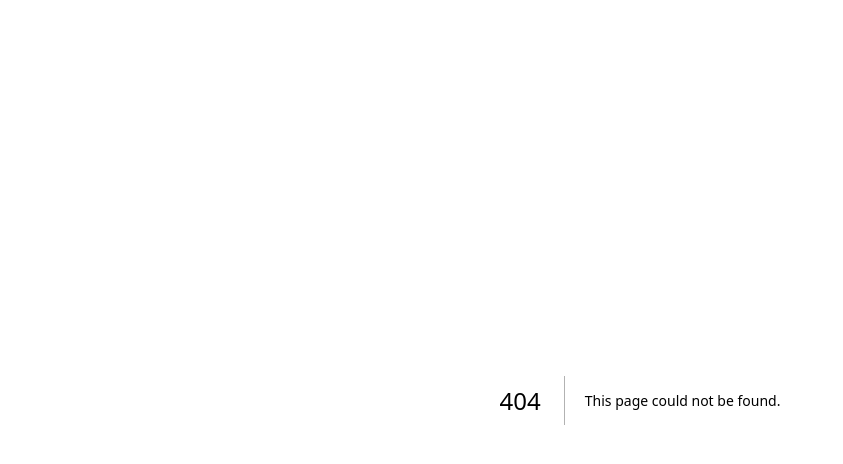
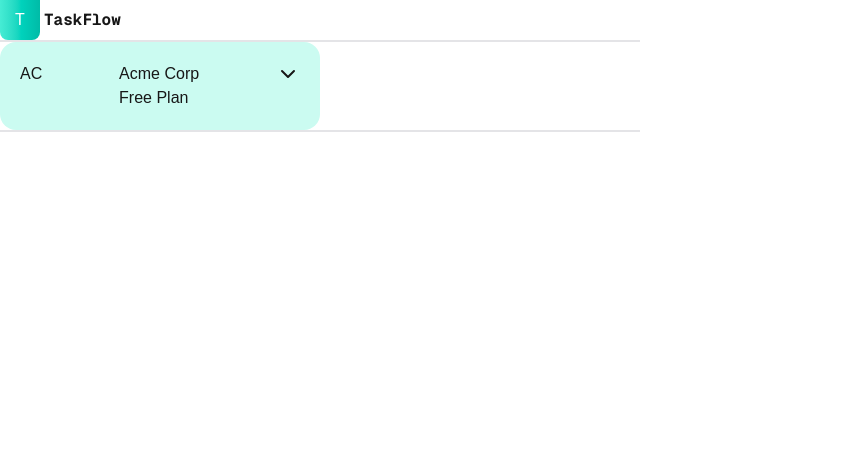
Before and after one commit to FaithAchieng/TaskFlow, a Next.js app: page /dashboard in a window 1280 px wide. Before the commit this address had no page. Shown: the top 464 px of the page, without its empty margins (0-843 px from the left). Built offline with nearby package versions, Linux system fonts and the light colour scheme.

Commit message:
created the sidebar

```diff
--- a/app/components/dashboard/page.tsx
+++ /dev/null
@@ -1,7 +0,0 @@
-export default function Dashboard(){
-    return(
-      <section>
-
-      </section>
-    );
-}
--- /dev/null
+++ b/app/components/dashboard/sidebar.tsx
@@ -0,0 +1,21 @@
+import { ChevronDown } from "lucide-react";
+export default function Sidebar(){
+    return(
+    <section>
+         <div className="flex flex-row  items-center gap-1">
+            <div className="w-10 h-10 flex items-center justify-center bg-gradient-to-r from-teal-300 to-teal-500 rounded-b-lg text-white gap-2">T</div>
+              <h1 className="font-mono font-bold text-base gap-4">TaskFlow</h1>
+        </div>
+        <hr className="border border-zinc-200"></hr>
+        <div className="flex flex-row justify-between gap-1 rounded-2xl bg-teal-100 p-5 w-1/2">
+            <span>AC</span>
+            <div>
+            <p>Acme Corp</p>
+            <p>Free Plan</p>
+            </div>
+            <ChevronDown />
+        </div>
+        <hr className="border border-zinc-200"></hr>
+    </section>
+    );
+}
--- /dev/null
+++ b/app/dashboard/page.tsx
@@ -0,0 +1,12 @@
+import Sidebar from "../components/dashboard/sidebar";
+
+export default function Dashboard(){
+    return(
+      <section>
+        <div className="grid lg:grid-cols-2">
+          <Sidebar />
+        </div>
+
+      </section>
+    );
+}
```
